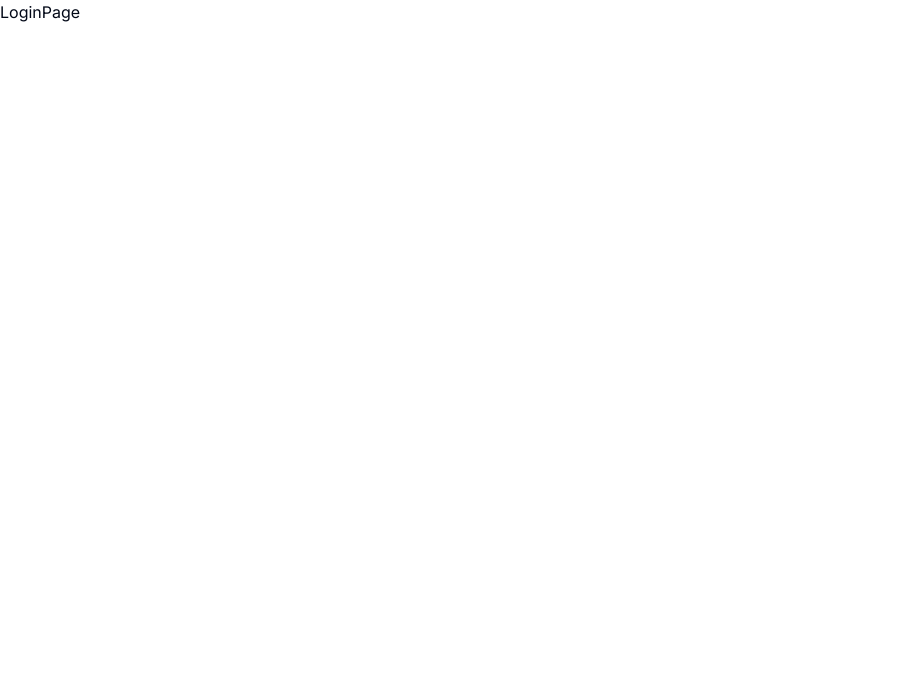
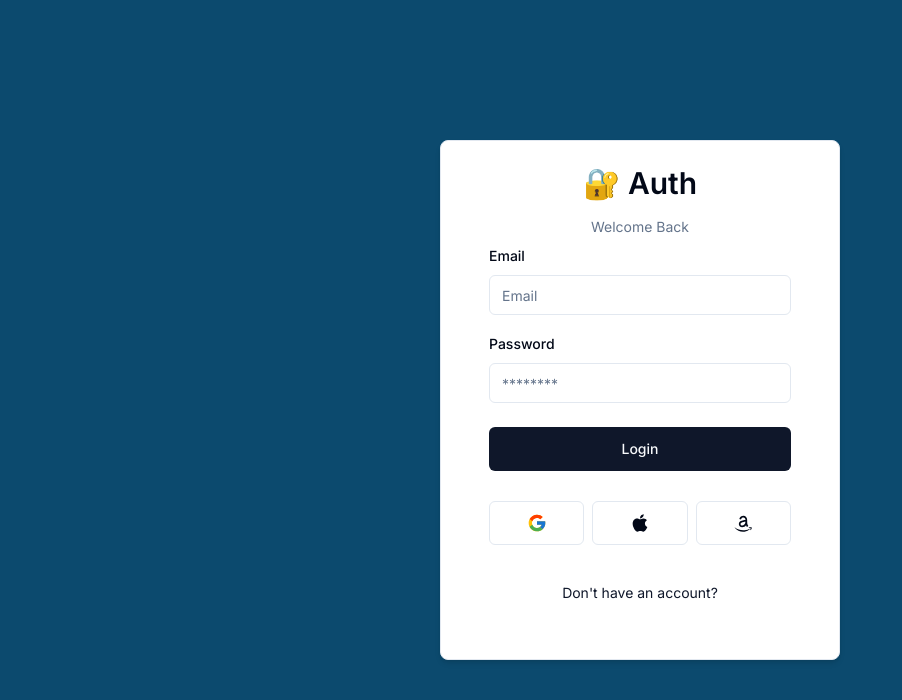
Before and after one commit to shawndreifuss/ecommerce-shopify, a Next.js app: page /login in a window 1280 px wide. Shown: the top 700 px of the page, without its empty margins (0-902 px from the left). Built offline with nearby package versions, Linux system fonts and the light colour scheme.

Commit message:
login form complete

```diff
--- a/package.json
+++ b/package.json
@@ -20,6 +20,7 @@
     "@radix-ui/react-dialog": "^1.1.1",
     "@radix-ui/react-dropdown-menu": "^2.1.1",
     "@radix-ui/react-hover-card": "^1.1.1",
+    "@radix-ui/react-icons": "^1.3.0",
     "@radix-ui/react-label": "^2.1.0",
     "@radix-ui/react-menubar": "^1.1.1",
     "@radix-ui/react-navigation-menu": "^1.2.0",
@@ -50,6 +51,7 @@
     "react-day-picker": "^8.10.1",
     "react-dom": "^18",
     "react-hook-form": "^7.53.0",
+    "react-icons": "^5.3.0",
     "react-resizable-panels": "^2.1.2",
     "recharts": "^2.12.7",
     "sonner": "^1.5.0",
--- a/src/app/(auth)/layout.tsx
+++ b/src/app/(auth)/layout.tsx
@@ -1,9 +1,7 @@
-import React from 'react'
+import React from "react";
 
-const AuthLayout = ({ children }: any) => {
-  return (
-    <div>{children}</div>
-  )
-}
+const AuthLayout = ({ children }: { children: React.ReactNode }) => {
+  return <div className="h-full flex items-center justify-center bg-sky-900">{children}</div>;
+};
 
-export default AuthLayout
+export default AuthLayout;
--- a/src/app/(auth)/login/page.tsx
+++ b/src/app/(auth)/login/page.tsx
@@ -1,9 +1,10 @@
-import React from 'react'
+import { LoginForm } from "@/components/auth/login-form";
+import React from "react";
 
 const LoginPage = () => {
   return (
-    <div>LoginPage</div>
-  )
-}
+<LoginForm />
+  );
+};
 
-export default LoginPage
+export default LoginPage;
--- /dev/null
+++ b/src/components/auth/back-button.tsx
@@ -0,0 +1,17 @@
+"use client";
+
+import { Button } from "@/components/ui/button";
+import Link from "next/link";
+
+interface BackButtonProps {
+  label: string;
+  href: string;
+}
+
+export const BackButton = ({ label, href }: BackButtonProps) => {
+  return (
+    <Button variant="link" className="font-normal w-full" size="sm" asChild>
+      <Link href={href}>{label}</Link>
+    </Button>
+  );
+};
--- /dev/null
+++ b/src/components/auth/card-wrapper.tsx
@@ -0,0 +1,47 @@
+"use client";
+
+import {
+  Card,
+  CardContent,
+  CardFooter,
+  CardHeader,
+} from "@/components/ui/card";
+import { Header } from "@/components/auth/header";
+import { Social } from "@/components/auth/social";
+import { BackButton } from "./back-button";
+
+interface CardWrapperProps {
+  children: React.ReactNode;
+  headerLabel: string;
+  backButtonLabel: string;
+  backButtonhref: string;
+  showSocial?: boolean;
+}
+
+export const CardWrapper = ({
+  children,
+  headerLabel,
+  backButtonLabel,
+  backButtonhref,
+  showSocial,
+}: CardWrapperProps) => {
+  return (
+    <Card className="w-[400px] shadow-md">
+      <CardHeader>
+        <Header label={headerLabel} />
+        <CardContent>{children}</CardContent>
+        {showSocial && (
+            <CardFooter>
+                <Social />
+            </CardFooter>
+        )}
+        <CardFooter>
+          <BackButton
+          label={backButtonLabel}
+          href={backButtonhref}
+          />
+        </CardFooter>
+      </CardHeader>
+    </Card>
+  );
+};
--- /dev/null
+++ b/src/components/auth/header.tsx
@@ -0,0 +1,16 @@
+import React from "react";
+
+interface HeaderProps {
+  label: string;
+}
+
+export const Header = ({
+    label,
+}: HeaderProps) => {
+  return (
+    <div className="w-full flex flex-col gap-y-4 items-center justify-center">
+      <h1 className="text-3xl font-semibold">🔐 Auth</h1>
+      <p className="text-muted-foreground text-sm">{label}</p>
+    </div>
+  );
+};
--- /dev/null
+++ b/src/components/auth/login-form.tsx
@@ -0,0 +1,90 @@
+'use client';
+
+import * as z from "zod";
+import  {useForm} from "react-hook-form";
+import { zodResolver } from "@hookform/resolvers/zod";
+import { Input } from "@/components/ui/input";
+import { LoginSchema } from "@/schemas";
+import { CardWrapper } from "@/components/auth/card-wrapper";
+import {
+  Form,
+  FormControl,
+  FormField,
+  FormItem,
+  FormLabel,
+  FormMessage,
+} from "@/components/ui/form";
+import { Button } from "@/components/ui/button";
+import { FormError } from "../ui/form-error";
+import { FormSuccess } from "../ui/form-success";
+
+export const LoginForm = () => {
+  const form = useForm<z.infer<typeof LoginSchema>>({
+    resolver: zodResolver(LoginSchema),
+    defaultValues: {
+      email: "",
+      password: "",
+    },
+  });
+
+  const onSubmit = (value: z.infer<typeof LoginSchema>) => {
+    console.log(value);
+  }
+
+  return (
+    <CardWrapper
+      headerLabel="Welcome Back"
+      backButtonLabel="Don't have an account?"
+      backButtonhref="/register"
+      showSocial={true}
+    >
+     <Form {...form}>
+      <form onSubmit={form.handleSubmit((onSubmit))}
+      className="space-y-6">
+        <div className="space-y-4">
+          <FormField
+          control={form.control}
+          name='email'
+          render={({ field}) => (
+            <FormItem>
+              <FormLabel>Email</FormLabel>
+              <FormControl>
+                <Input
+                {...field}
+                placeholder="Email"
+                type='email'
+                />
+              </FormControl>
+              <FormMessage />
+            </FormItem>
+          )}
+          />
+           <FormField
+          control={form.control}
+          name='password'
+          render={({ field}) => (
+            <FormItem>
+              <FormLabel>Password</FormLabel>
+              <FormControl>
+                <Input
+                {...field}
+                placeholder="********"
+                type='password'
+                />
+              </FormControl>
+              <FormMessage />
+            </FormItem>
+          )}
+          />
+        </div>
+        <FormSuccess message='' />
+        <FormError message='' />
+        <Button   type="submit" size="lg" className="w-full">
+          Login
+        </Button>
+      </form>
+
+     </Form>
+    </CardWrapper>
+  );
+};
--- /dev/null
+++ b/src/components/auth/social.tsx
@@ -0,0 +1,22 @@
+"use client";
+
+import { Button } from "@/components/ui/button";
+import { FcGoogle } from "react-icons/fc";
+import { FaApple } from "react-icons/fa6";
+import { RiAmazonLine } from "react-icons/ri";
+
+export const Social = () => {
+  return (
+    <div className="flex items-center w-full gap-x-2">
+      <Button size="lg" className="w-full" variant="outline" onClick={() => {}}>
+        <FcGoogle className="h-5 w-5" />
+      </Button>
+      <Button size="lg" className="w-full" variant="outline" onClick={() => {}}>
+        <FaApple className="h-5 w-5" />
+      </Button>
+      <Button size="lg" className="w-full" variant="outline" onClick={() => {}}>
+        <RiAmazonLine className="h-5 w-5" />
+      </Button>
+    </div>
+  );
+};
--- /dev/null
+++ b/src/components/ui/form-error.tsx
@@ -0,0 +1,16 @@
+import { ExclamationTriangleIcon } from '@radix-ui/react-icons';
+
+interface FormErrorProps {
+    message?: string;
+};
+
+export const FormError = ({ message }: FormErrorProps) => {
+    if (!message) return null;
+    return (
+        <div className="bg-destructive/15 p-3 rounded-md flex items-center gap-x-2 text-sm text-destructive ">
+            <ExclamationTriangleIcon  className='h-4 w-4' />
+            <p>{message}</p>
+        </div>
+    );
+
+}
--- /dev/null
+++ b/src/components/ui/form-success.tsx
@@ -0,0 +1,16 @@
+import { CheckCircledIcon } from '@radix-ui/react-icons';
+
+interface FormErrorProps {
+    message?: string;
+};
+
+export const FormSuccess = ({ message }: FormErrorProps) => {
+    if (!message) return null;
+    return (
+        <div className="bg-emerald/15 p-3 rounded-md flex items-center gap-x-2 text-sm text-emerald-500 ">
+            <CheckCircledIcon  className='h-4 w-4' />
+            <p>{message}</p>
+        </div>
+    );
+
+}
--- /dev/null
+++ b/src/schemas/index.ts
@@ -0,0 +1,8 @@
+import * as z from 'zod';
+
+export const LoginSchema = z.object({
+    email: z.string().email({}),
+    password: z.string().min(6,{
+        message: 'Password is required',
+    }),
+});
```
Also changed, not shown: 1 other file (tests, documents, lock files or other folders).
